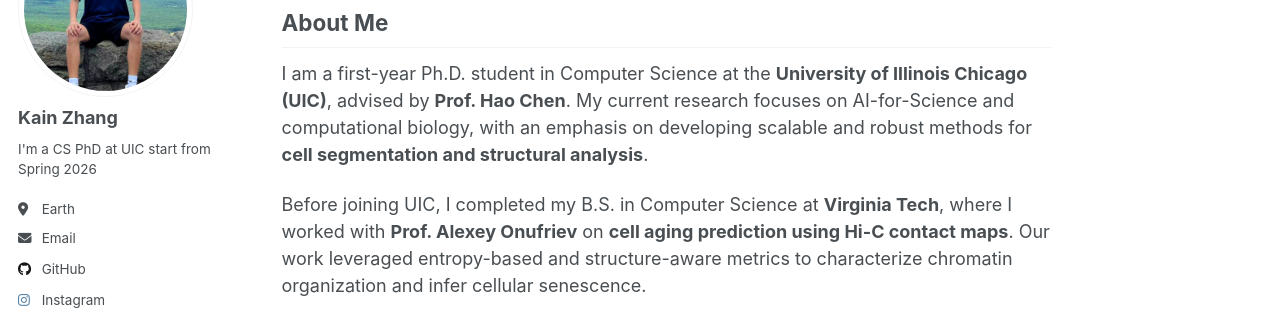
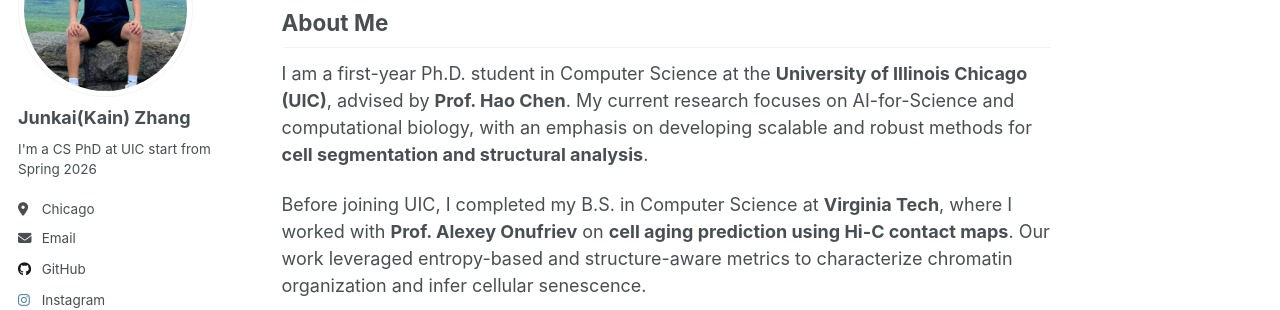
Before and after one commit to junkaizzz/junkaizzz.github.io, a Jekyll site: the page built from _pages/about.md, in a window 1280 px wide. Shown: the part 177-487 px from the top of the page. Built offline with Jekyll 4.4.1, drawn with Linux system fonts in a browser that asks for light colours; a script that is not in the unit is left out.

```diff
--- a/_config.yml
+++ b/_config.yml
@@ -23,10 +23,10 @@ repository               : "junkaizzz/junkaizzz.github.io"
 author:
   # Biographic information
   avatar           : "profile.png"
-  name             : "Kain Zhang"
+  name             : "Junkai(Kain) Zhang"
   pronouns         : # example: "she/her"
   bio              : "I'm a CS PhD at UIC start from Spring 2026"
-  location         : "Earth"
+  location         : "Chicago"
   employer         : #"Red Brick University"
   uri              : # URL
   email            : "jzhan201.uic.edu"
@@ -47,7 +47,7 @@ author:
   bitbucket        : # Username - Update with your username on the site
   codepen          : # Username
   dribbble         : # Username
-  github           : "academicpages"
+  github           : "https://github.com/junkaizzz"
   kaggle           : # Username
   stackoverflow    : # User number or user number and name (i.e., use "1" or "1/jeff-atwood")
 
@@ -60,7 +60,7 @@ author:
   goodreads        : # Username
   google_plus      : # Username
   keybase          : # Username
-  instagram        : "kainjzhang"
+  instagram        : "kain_z0201"
   lastfm           : # Username
   linkedin         : # Username
   mastodon         : # URL
```
